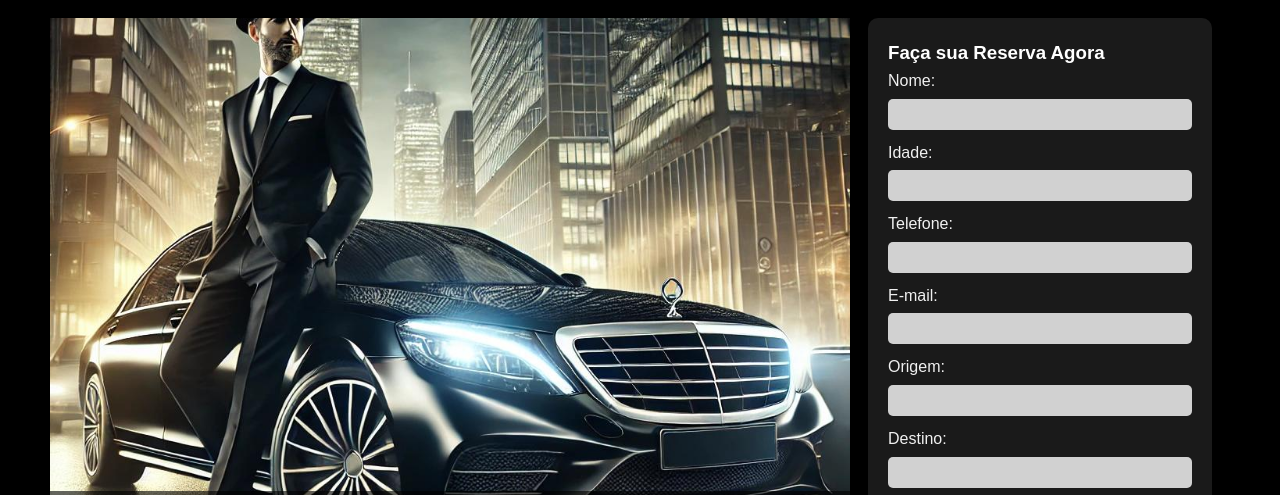
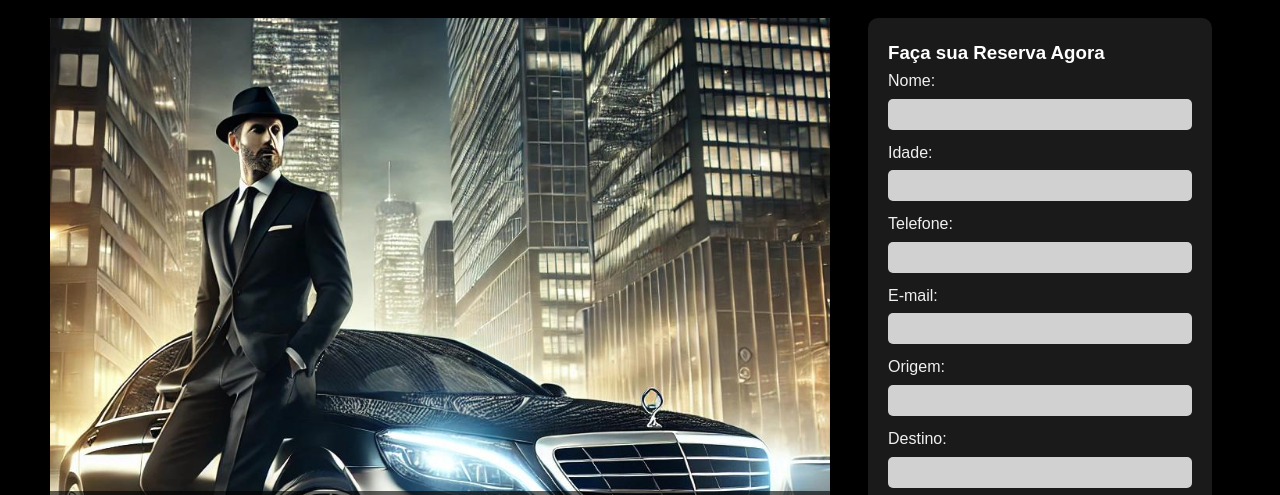
Before and after one commit to 4avalon/vippax, a plain HTML site: page index.html in a window 1280 px wide. Shown: the part 62-557 px from the top of the page. Drawn offline with Linux system fonts and the light colour scheme.

Commit message:
Commit inicial para o projeto vippax

```diff
--- a/css/components/heros.css
+++ b/css/components/heros.css
@@ -24,7 +24,7 @@
     height: 100vh;
     background-image: url('../../assets/images/driver.jpg');
     background-size: cover;
-    background-position: center;
+    background-position: calc(50% - 20px) calc(50% + 110px);
     background-attachment: fixed; /* Parallax */
     background-repeat: no-repeat;
 }
@@ -129,7 +129,7 @@
         background-size: cover;
         background-attachment: fixed; /* Parallax */
         background-repeat: no-repeat;
-    background-position: -150px -23px;
+        background-position: -150px -23px;
 
 
     }
```
